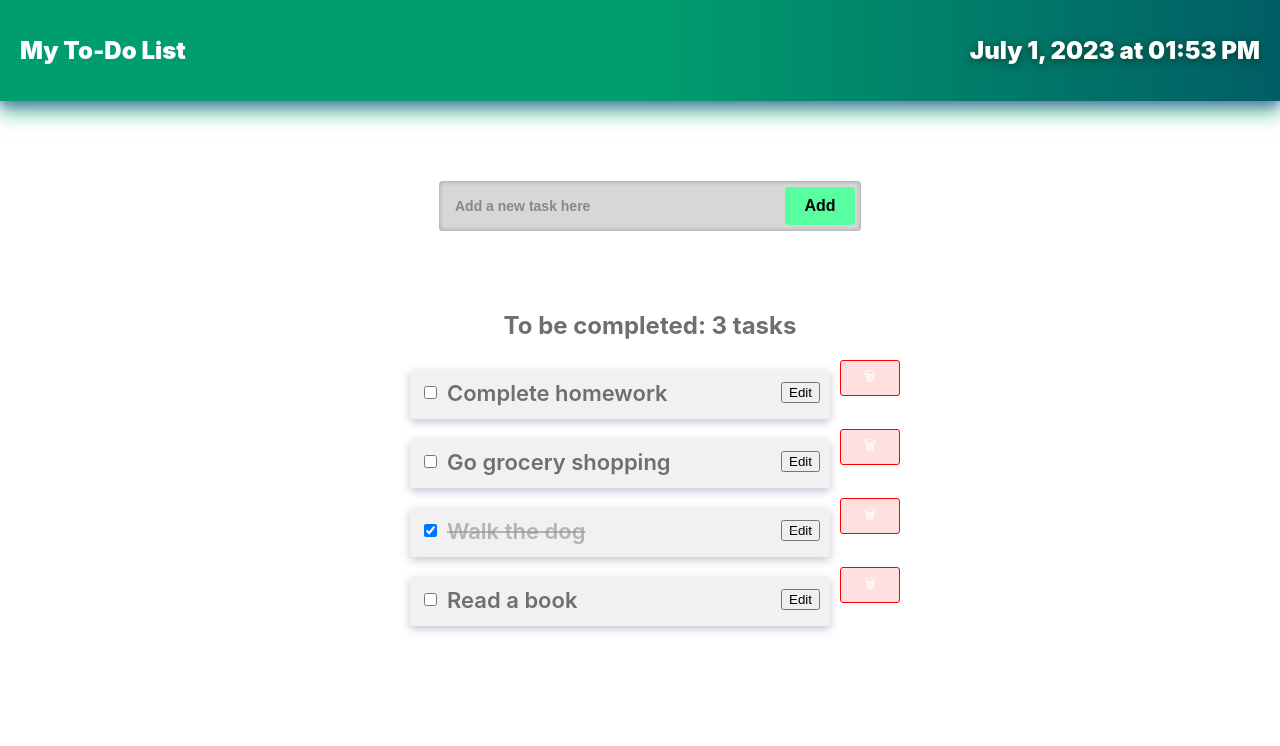
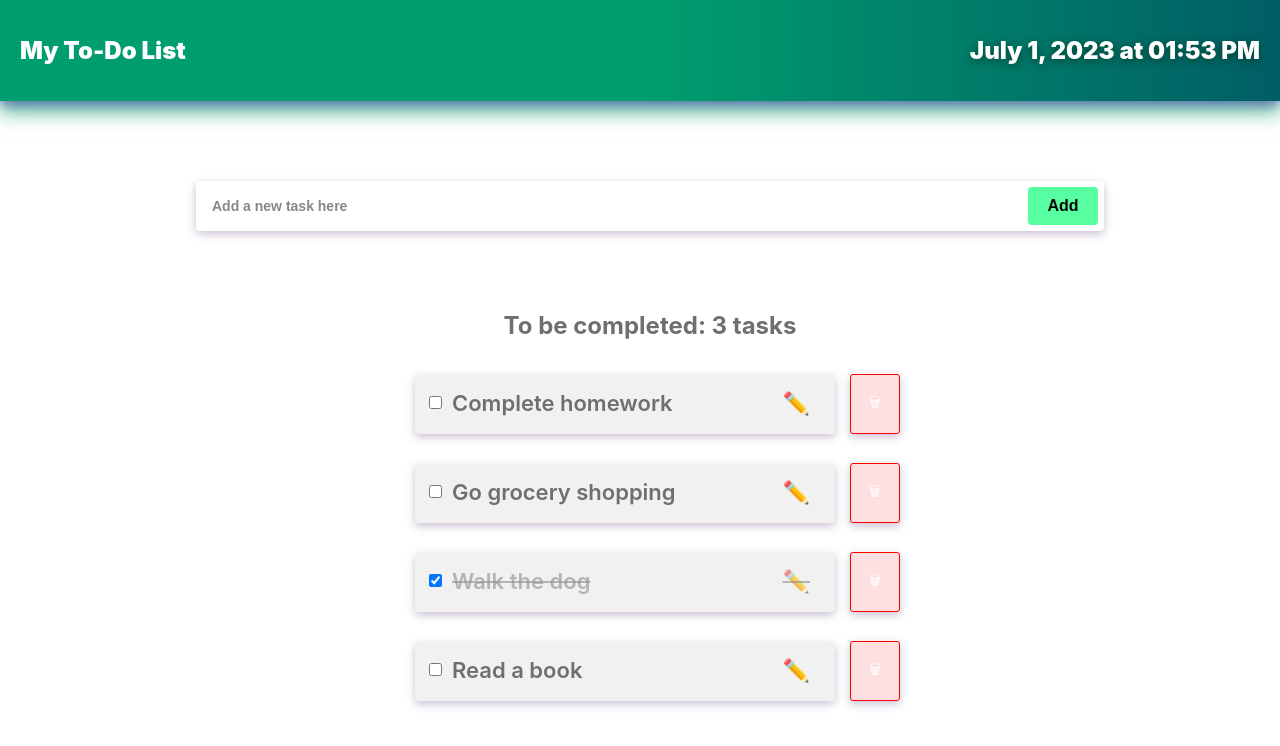
Before and after one commit to madgrv/todo-app, a React (Create React App) app: page / in a window 1280 px wide. Shown: the top 746 px of the page. Built offline with nearby package versions, Linux system fonts and the light colour scheme.

Commit message:
added mark as completed functionality and updated tasks style

```diff
--- a/src/components/TodoItem.js
+++ b/src/components/TodoItem.js
@@ -24,7 +24,7 @@ const TodoItem = ({ task, deleteTask, markAsCompleted }) => {
                     onChange={handleComplete}
                 />
                 <span className={styles.task}>{task.title}</span>
-                <button>Edit</button>
+                <span className={styles.editButton}>✏️</span>
             </div>
             <div>
                 <button onClick={handleDelete} className={styles.delButton}>🗑</button>
--- a/src/styles/input.module.css
+++ b/src/styles/input.module.css
@@ -6,14 +6,14 @@
     padding: 6px;
     border: none;
     border-radius: 4px;
-    background-color: #d7d7d7;
+    background-color: 7b7b7b1;
     font-size: 19px;
     color: #282828;
     width: 100%;
-    max-width: 410px;
+    max-width: 70vw;
     margin-top: 50px;
     margin-bottom: 60px;
-    box-shadow: inset 0px 0px 5px rgba(0, 0, 0, 0.3);
+    box-shadow: 0px 3px 10px rgba(46, 0, 79, 0.254);
   }
 
   .input input {
@@ -39,7 +39,7 @@
     font-size: 16px;
     border: none;
     padding: 10px;
-    border-radius: 3px;
+    border-radius: 4px;
     cursor: pointer;
     min-width: 70px;
   }
--- a/src/styles/todo-container.module.css
+++ b/src/styles/todo-container.module.css
@@ -15,5 +15,4 @@
 
 h2 {
     color: #6f6f6f;
-    text-align: left;
 }
--- a/src/styles/todo-item.module.css
+++ b/src/styles/todo-item.module.css
@@ -1,7 +1,7 @@
 /* todo-item.module.css */
 .toDoCard {
   display: flex;
-
+  align-items: center;
 }
 
 .card {
@@ -15,7 +15,7 @@
   padding: 10px 10px 13px 10px;
   border-radius: 4px;
   box-shadow: 0px 3px 10px rgba(46, 0, 79, 0.254);
-  margin: 10px;
+  margin: 15px;
   min-width: 400px;
 }
 
@@ -32,22 +32,28 @@
   margin-right: 10px;
 }
 
+.editButton {
+  margin: 5px 15px 5px ;
+  font-size: 22px;
+  cursor: pointer;
+}
+
+.editButton::hover {
+  transform:translateY(-2px) ;
+  text-shadow: 0 2px 2px  rgba(46, 0, 79, 0.254);
+}
+
 .delButton {
   background-color: #fc6a6a34;
   color: #fff;
   border: solid 1px red;
-  padding: 6px 10px;
+  /* padding: 6px 10px; */
   border-radius: 3px;
   cursor: pointer;
-  min-width: 60px;
+  min-width: 30px;
+  box-shadow: 0px 3px 10px rgba(46, 0, 79, 0.254);
+  padding: 18px;
 }
-
-/* .card button:first-of-type {
-  background-color: #0097a1;
-  color: #fff;
-  border-radius: 3px 0px 0px 3px;
-  max-width: 60px;
-} */
 
 .completed {
   background-color: #1cb273;
```
Also changed, not shown: 2 other files (tests, documents, lock files or other folders).
